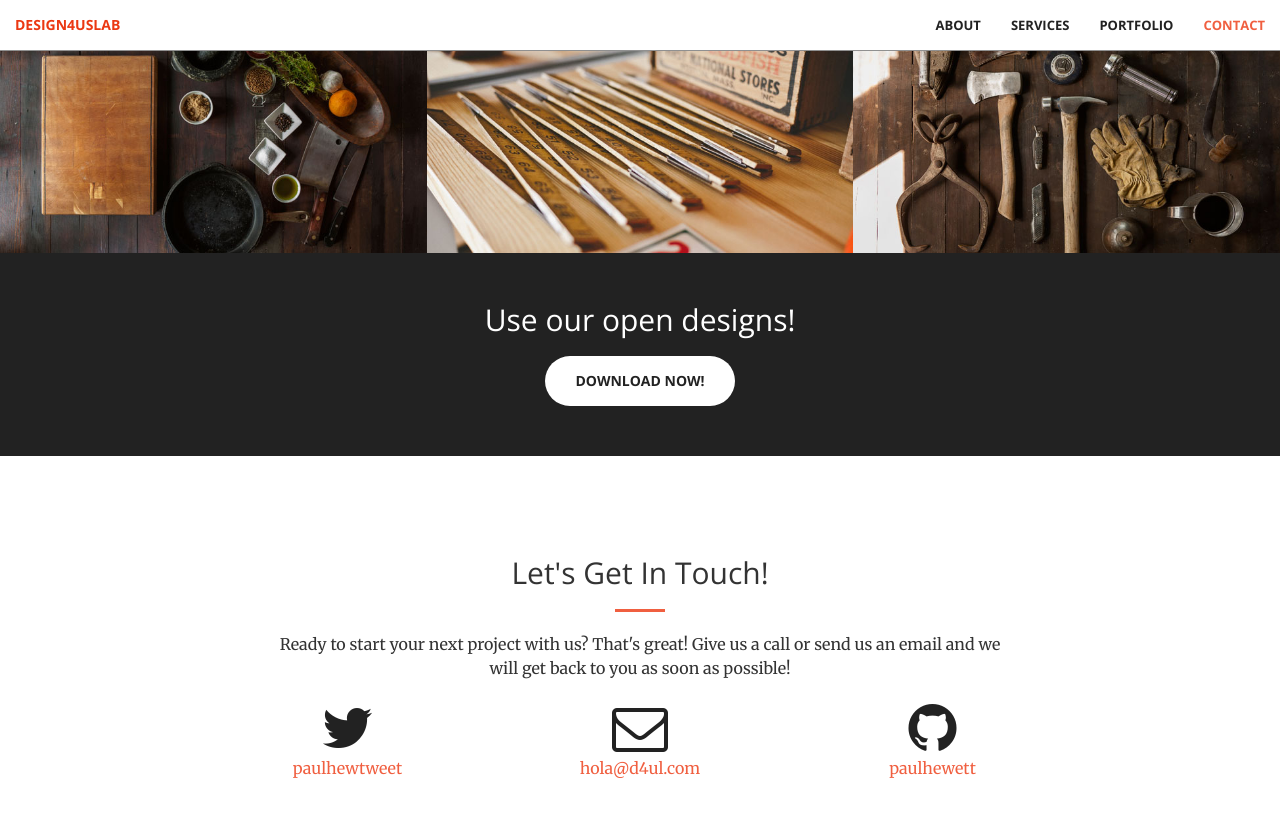
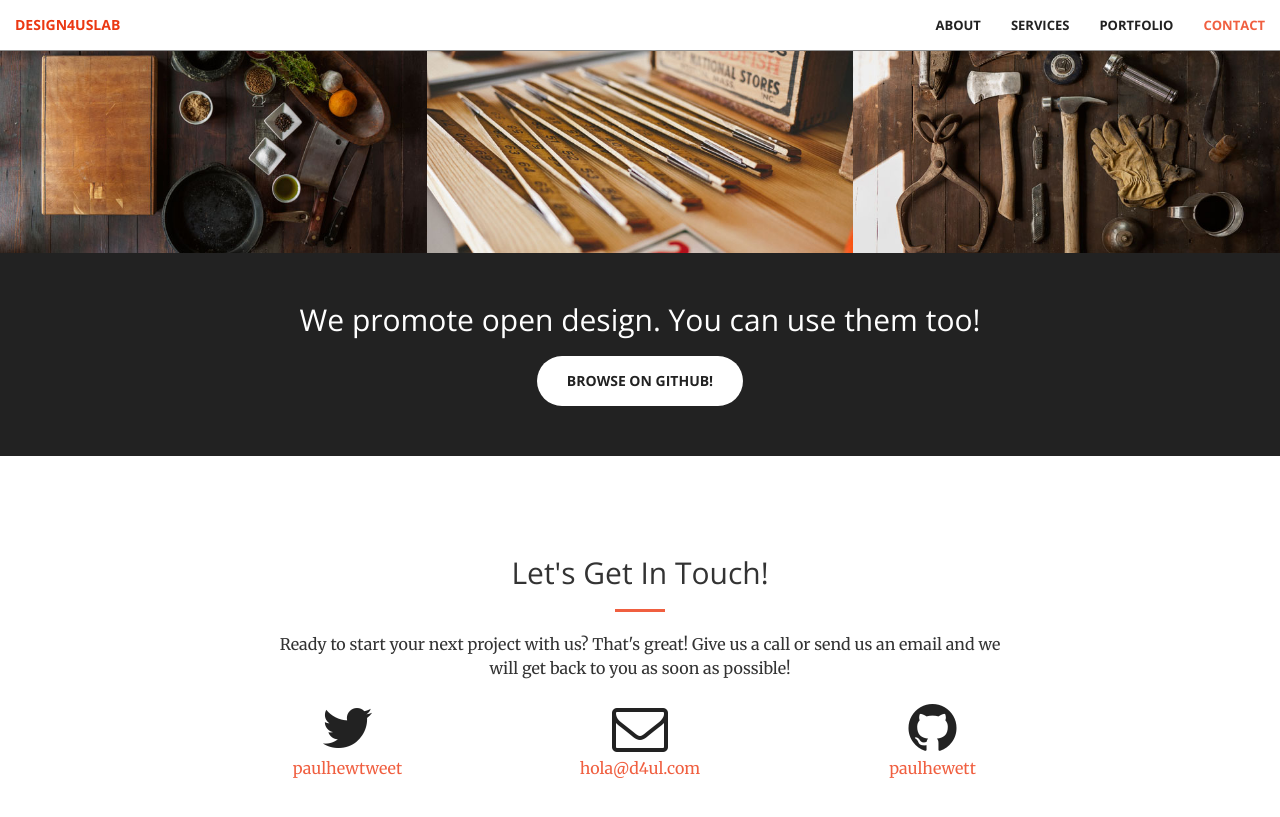
Before and after one commit to paulhewett/website-d4ul-com, a Jekyll site: the page built from index.html, in a window 1280 px wide and 900 px high, scrolled down 2005 px. Shown: the top 817 px of the window. Built offline with Jekyll 4.4.1, drawn with Linux system fonts in a browser that asks for light colours.

Commit message:
Update aside.html

```diff
--- a/_includes/aside.html
+++ b/_includes/aside.html
@@ -1,8 +1,8 @@
   <aside class="bg-dark">
       <div class="container text-center">
           <div class="call-to-action">
-              <h2>Use our open designs!</h2>
-              <a href="https://github.com/paulhewett" class="btn btn-default btn-xl wow tada">Download Now!</a>
+              <h2>We promote open design. You can use them too!</h2>
+              <a href="https://github.com/paulhewett" class="btn btn-default btn-xl wow tada">Browse on GitHub!</a>
           </div>
       </div>
   </aside>
```
